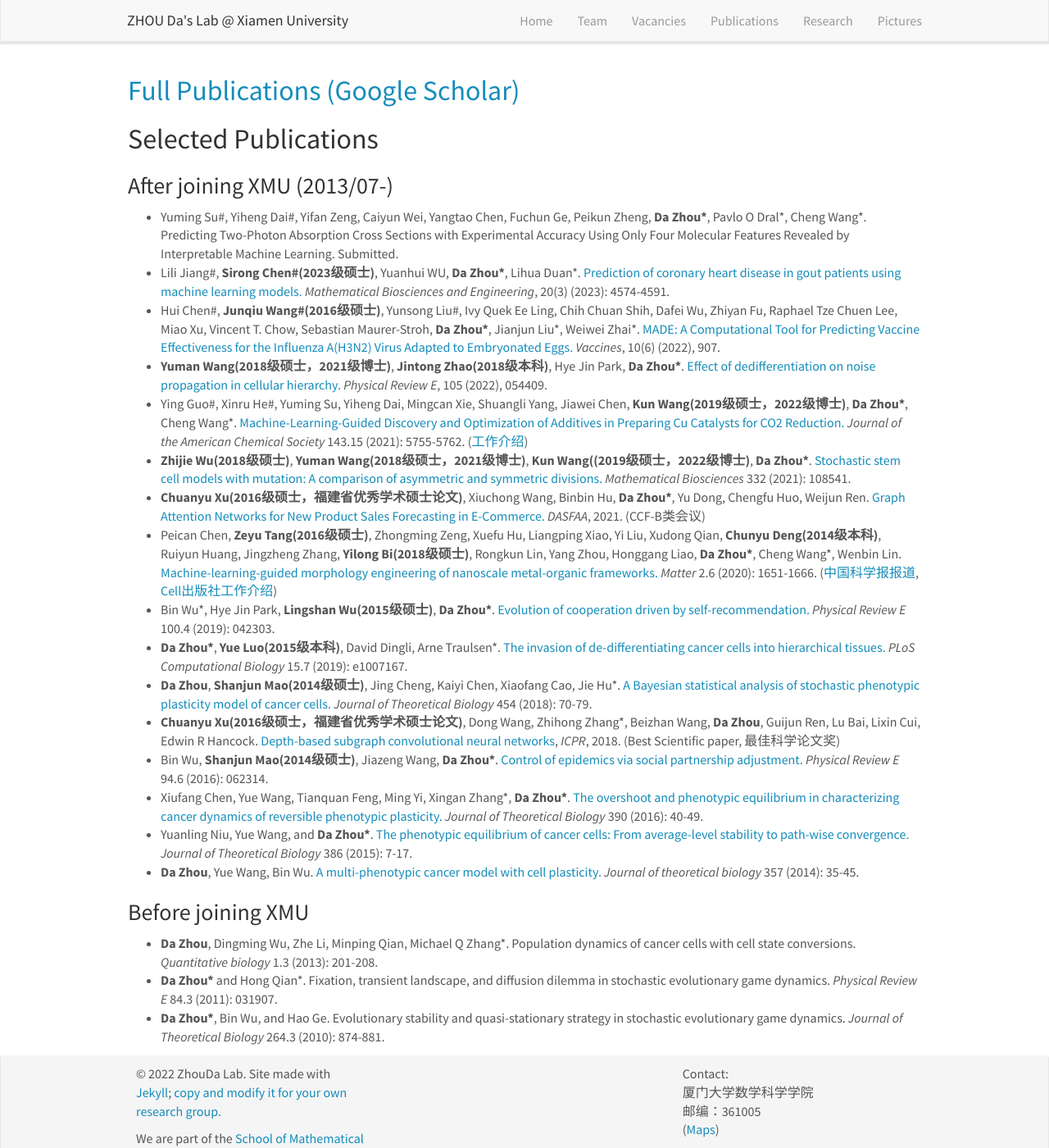
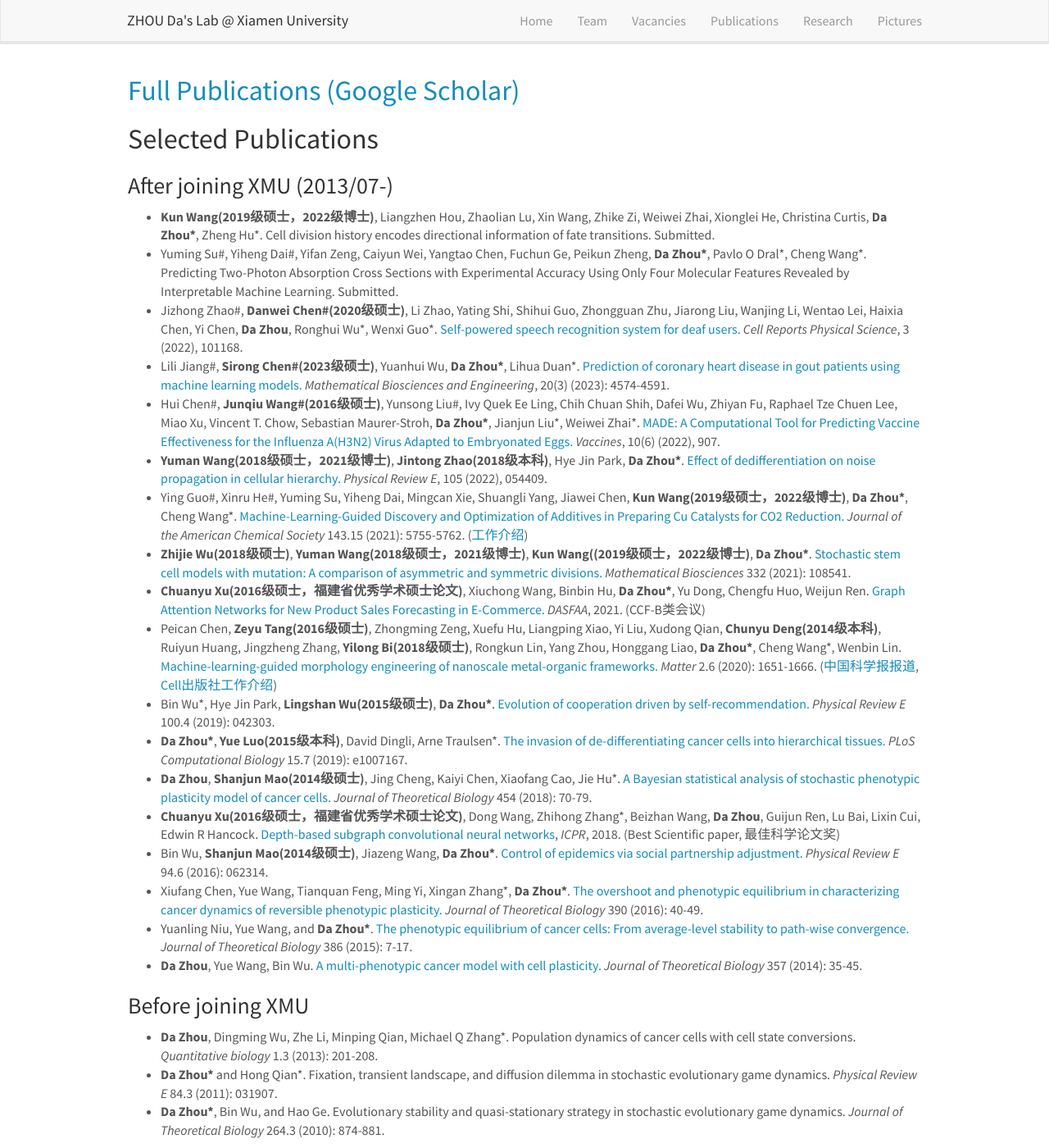
Before and after one commit to ZhouDaLab/zhoudalab.github.io, a Jekyll site: the page built from _pages/publications.md, in a window 1280 px wide and 1400 px high. Shown: the whole window at 82% size. Built offline with Jekyll 4.4.1, drawn with Linux system fonts in a browser that asks for light colours; nearby versions of some CDN libraries.

Commit message:
Update publications.md

```diff
--- a/_pages/publications.md
+++ b/_pages/publications.md
@@ -13,8 +13,10 @@ permalink: /publications/
 
 ### After joining XMU (2013/07-)
 
+- **Kun Wang(2019级硕士，2022级博士)**, Liangzhen Hou, Zhaolian Lu, Xin Wang, Zhike Zi, Weiwei Zhai, Xionglei He, Christina Curtis, **Da Zhou\***, Zheng Hu\*. Cell division history encodes directional information of fate transitions. Submitted.
 - Yuming Su\#, Yiheng Dai\#, Yifan Zeng, Caiyun Wei, Yangtao Chen, Fuchun Ge, Peikun Zheng, **Da Zhou\***, Pavlo O Dral\*, Cheng Wang\*. Predicting Two-Photon Absorption Cross Sections with Experimental Accuracy Using Only Four Molecular Features Revealed by Interpretable Machine Learning. Submitted.
-- Lili Jiang\#, **Sirong Chen\#(2023级硕士)**, Yuanhui WU,  **Da Zhou\***,  Lihua Duan\*.  [Prediction of coronary heart disease in gout patients using machine learning models.](http://www.aimspress.com/article/doi/10.3934/mbe.2023212) *Mathematical Biosciences and Engineering*, 20(3) (2023): 4574-4591.
+- Jizhong Zhao\#, **Danwei Chen\#(2020级硕士)**, Li Zhao, Yating Shi, Shihui Guo, Zhongguan Zhu, Jiarong Liu, Wanjing Li, Wentao Lei, Haixia Chen, Yi Chen, **Da Zhou**, Ronghui Wu\*, Wenxi Guo\*. [Self-powered speech recognition system for deaf users.](https://www.sciencedirect.com/science/article/pii/S2666386422004799) *Cell Reports Physical Science*, 3 (2022), 101168.
+- Lili Jiang\#, **Sirong Chen\#(2023级硕士)**, Yuanhui Wu,  **Da Zhou\***,  Lihua Duan\*.  [Prediction of coronary heart disease in gout patients using machine learning models.](http://www.aimspress.com/article/doi/10.3934/mbe.2023212) *Mathematical Biosciences and Engineering*, 20(3) (2023): 4574-4591.
 - Hui Chen\#, **Junqiu Wang\#(2016级硕士)**, Yunsong Liu\#, Ivy Quek Ee Ling, Chih Chuan Shih, Dafei Wu, Zhiyan Fu, Raphael Tze Chuen Lee, Miao Xu, Vincent T. Chow, Sebastian Maurer-Stroh, **Da Zhou\***, Jianjun Liu\*, Weiwei Zhai\*. [MADE: A Computational Tool for Predicting Vaccine Effectiveness for the Influenza A(H3N2) Virus Adapted to Embryonated Eggs.](https://www.mdpi.com/2076-393X/10/6/907) *Vaccines*, 10(6) (2022), 907.
 - **Yuman Wang(2018级硕士，2021级博士)**, **Jintong Zhao(2018级本科)**, Hye Jin Park, **Da Zhou\***. [Effect of dedifferentiation on noise propagation in cellular hierarchy.](https://journals.aps.org/pre/abstract/10.1103/PhysRevE.105.054409) *Physical Review E*, 105 (2022), 054409.
 - Ying Guo\#, Xinru He\#, Yuming Su, Yiheng Dai, Mingcan Xie, Shuangli Yang, Jiawei Chen, **Kun Wang(2019级硕士，2022级博士)**, **Da Zhou\***, Cheng Wang\*. [Machine-Learning-Guided Discovery and Optimization of Additives in Preparing Cu Catalysts for CO2 Reduction.](https://pubs.acs.org/doi/abs/10.1021/jacs.1c00339) *Journal of the American Chemical Society* 143.15 (2021): 5755-5762. ([工作介绍](https://chem.xmu.edu.cn/info/1274/10577.htm))
@@ -28,7 +30,7 @@ permalink: /publications/
 - Bin Wu, **Shanjun Mao(2014级硕士)**, Jiazeng Wang, **Da Zhou\***. [Control of epidemics via social partnership adjustment.](https://journals.aps.org/pre/abstract/10.1103/PhysRevE.94.062314) *Physical Review E* 94.6 (2016): 062314.
 - Xiufang Chen, Yue Wang, Tianquan Feng, Ming Yi, Xingan Zhang\*, **Da Zhou\***. [The overshoot and phenotypic equilibrium in characterizing cancer dynamics of reversible phenotypic plasticity.](https://www.sciencedirect.com/science/article/abs/pii/S0022519315005512) *Journal of Theoretical Biology* 390 (2016): 40-49.
 - Yuanling Niu, Yue Wang, and **Da Zhou\***. [The phenotypic equilibrium of cancer cells: From average-level stability to path-wise convergence.](https://www.sciencedirect.com/science/article/abs/pii/S0022519315004300) *Journal of Theoretical Biology* 386 (2015): 7-17.
-- **Da Zhou**, Yue Wang, Bin Wu. [A multi-phenotypic cancer model with cell plasticity.](https://www.sciencedirect.com/science/article/abs/pii/S0022519314002732) *Journal of theoretical biology* 357 (2014): 35-45.
+- **Da Zhou**, Yue Wang, Bin Wu. [A multi-phenotypic cancer model with cell plasticity.](https://www.sciencedirect.com/science/article/abs/pii/S0022519314002732) *Journal of Theoretical Biology* 357 (2014): 35-45.
 
 ### Before joining XMU
 - **Da Zhou**, Dingming Wu, Zhe Li, Minping Qian, Michael Q Zhang\*. Population dynamics of cancer cells with cell state conversions. *Quantitative biology* 1.3 (2013): 201-208.
```
